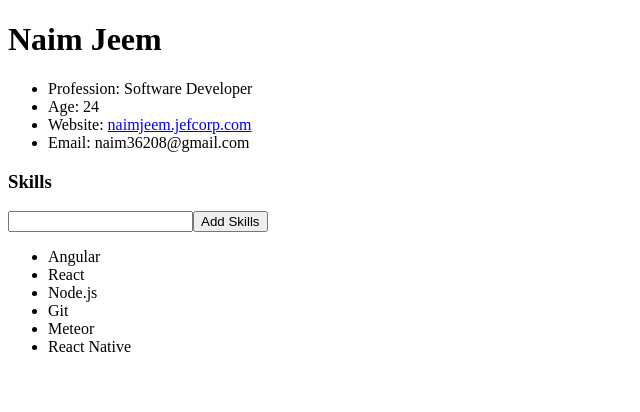
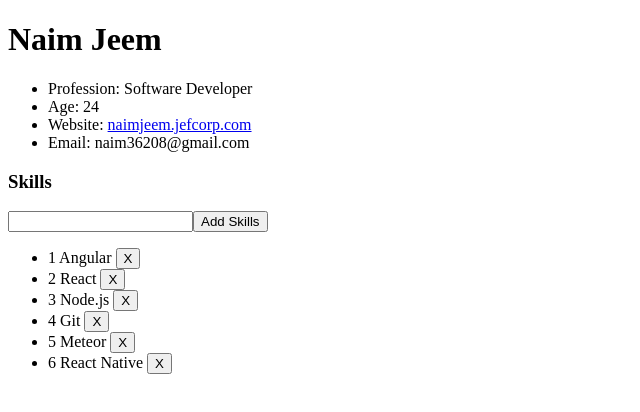
Before and after one commit to naimjeem/Angular---MyProfile, an Angular app: page / in a window 1280 px wide. Shown: the top 412 px of the page, without its empty margins (0-640 px from the left). Built offline with nearby package versions, Linux system fonts and the light colour scheme.

Commit message:
delete skill feature is added

```diff
--- a/src/app/user-profile/user-profile.component.html
+++ b/src/app/user-profile/user-profile.component.html
@@ -12,6 +12,8 @@
     <button (click)="onClick()">Add Skills</button>
   </form>
   <ul>
-    <li *ngFor="let skill of skills">{{skill}}</li>
+    <li *ngFor="let skill of skills; let i = index">{{i+1}} {{skill}}
+      <button (click)="deleteSkill(skill)">X</button>
+    </li>
   </ul>
 </div>
--- a/src/app/user-profile/user-profile.component.ts
+++ b/src/app/user-profile/user-profile.component.ts
@@ -12,7 +12,7 @@ export class UserProfileComponent implements OnInit {
   profession: string;
   email: string;
   website: string;
-  skills: string[];
+  skills: any[];
 
 
   constructor() {
@@ -36,8 +36,17 @@ export class UserProfileComponent implements OnInit {
 
   addSkill(skill) {
     this.skills.unshift(skill);
-    console.log('new skill' + skill + ' is added');
+    console.log('new skill ' + skill + ' is added');
     return false;
   }
 
+  deleteSkill(skill) {
+    for (let i = 0; i < this.skills.length; i++) {
+      if (this.skills[i] === skill) {
+        this.skills.splice(i, 1);
+        console.log('skill ' + skill +' is deleted');
+      }
+    }
+  }
+
 }
```
